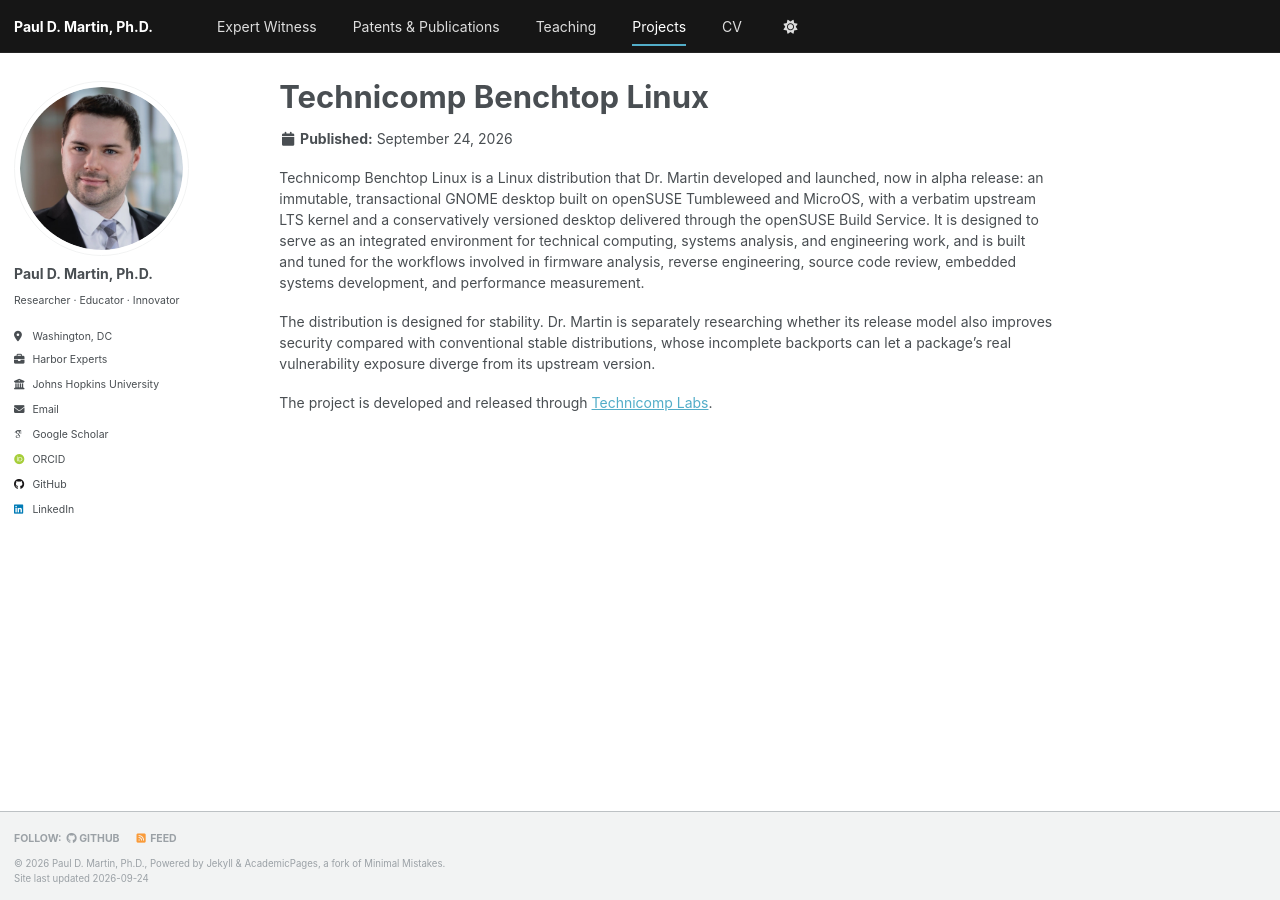
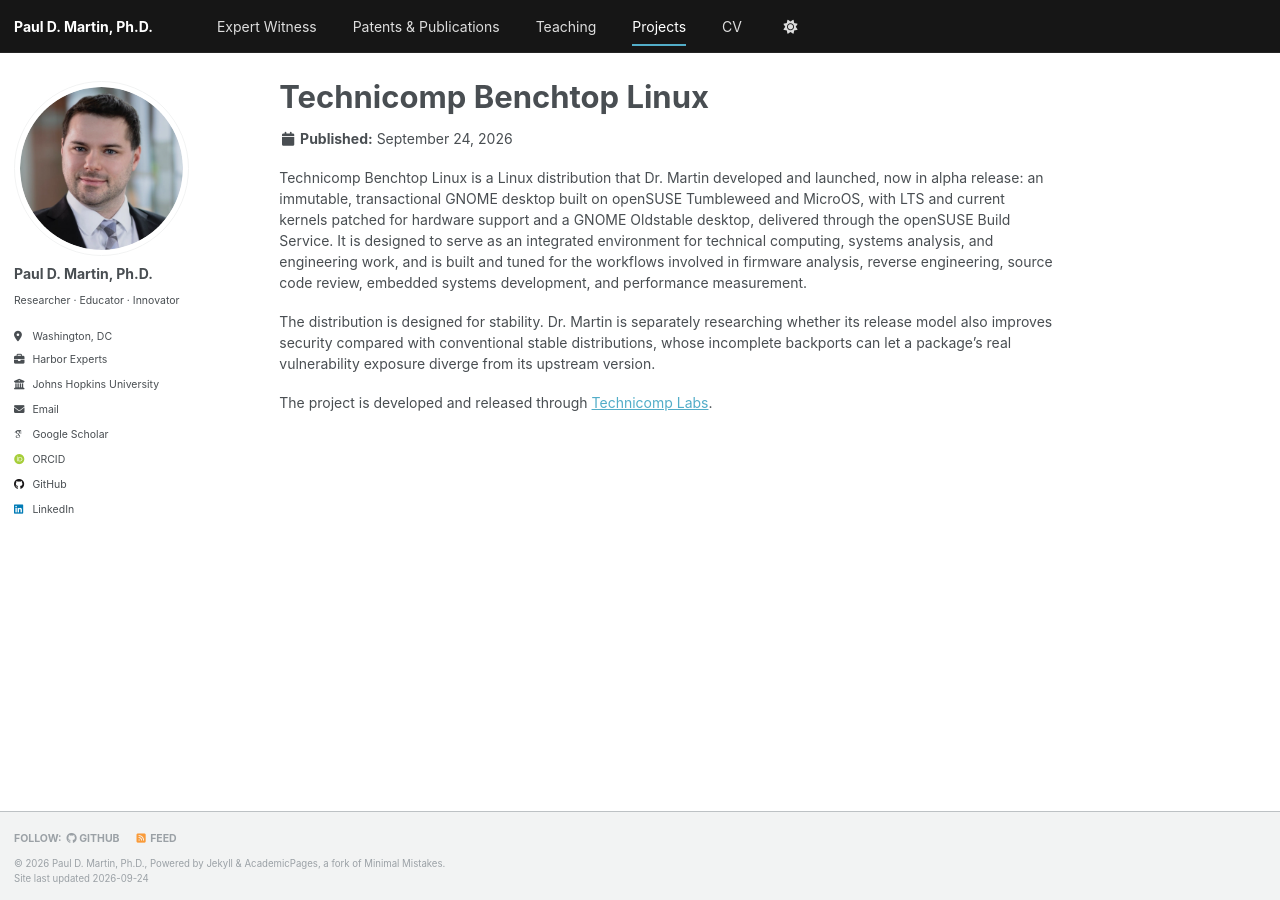
Before and after one commit to pauldmartinphd/pauldmartinphd.github.io, a Jekyll site: the page built from _portfolio/5-technicomp-workbench.md, in a window 1280 px wide. Built offline with Jekyll 4.4.1, drawn with Linux system fonts in a browser that asks for light colours; some web fonts are replaced.

Commit message:
Benchtop Linux: correct kernel and desktop description

```diff
--- a/_portfolio/5-technicomp-workbench.md
+++ b/_portfolio/5-technicomp-workbench.md
@@ -6,7 +6,7 @@
 weight: 42
 ---
 
-Technicomp Benchtop Linux is a Linux distribution that Dr. Martin developed and launched, now in alpha release: an immutable, transactional GNOME desktop built on openSUSE Tumbleweed and MicroOS, with a verbatim upstream LTS kernel and a conservatively versioned desktop delivered through the openSUSE Build Service. It is designed to serve as an integrated environment for technical computing, systems analysis, and engineering work, and is built and tuned for the workflows involved in firmware analysis, reverse engineering, source code review, embedded systems development, and performance measurement.
+Technicomp Benchtop Linux is a Linux distribution that Dr. Martin developed and launched, now in alpha release: an immutable, transactional GNOME desktop built on openSUSE Tumbleweed and MicroOS, with LTS and current kernels patched for hardware support and a GNOME Oldstable desktop, delivered through the openSUSE Build Service. It is designed to serve as an integrated environment for technical computing, systems analysis, and engineering work, and is built and tuned for the workflows involved in firmware analysis, reverse engineering, source code review, embedded systems development, and performance measurement.
 
 The distribution is designed for stability. Dr. Martin is separately researching whether its release model also improves security compared with conventional stable distributions, whose incomplete backports can let a package's real vulnerability exposure diverge from its upstream version.
 
```
